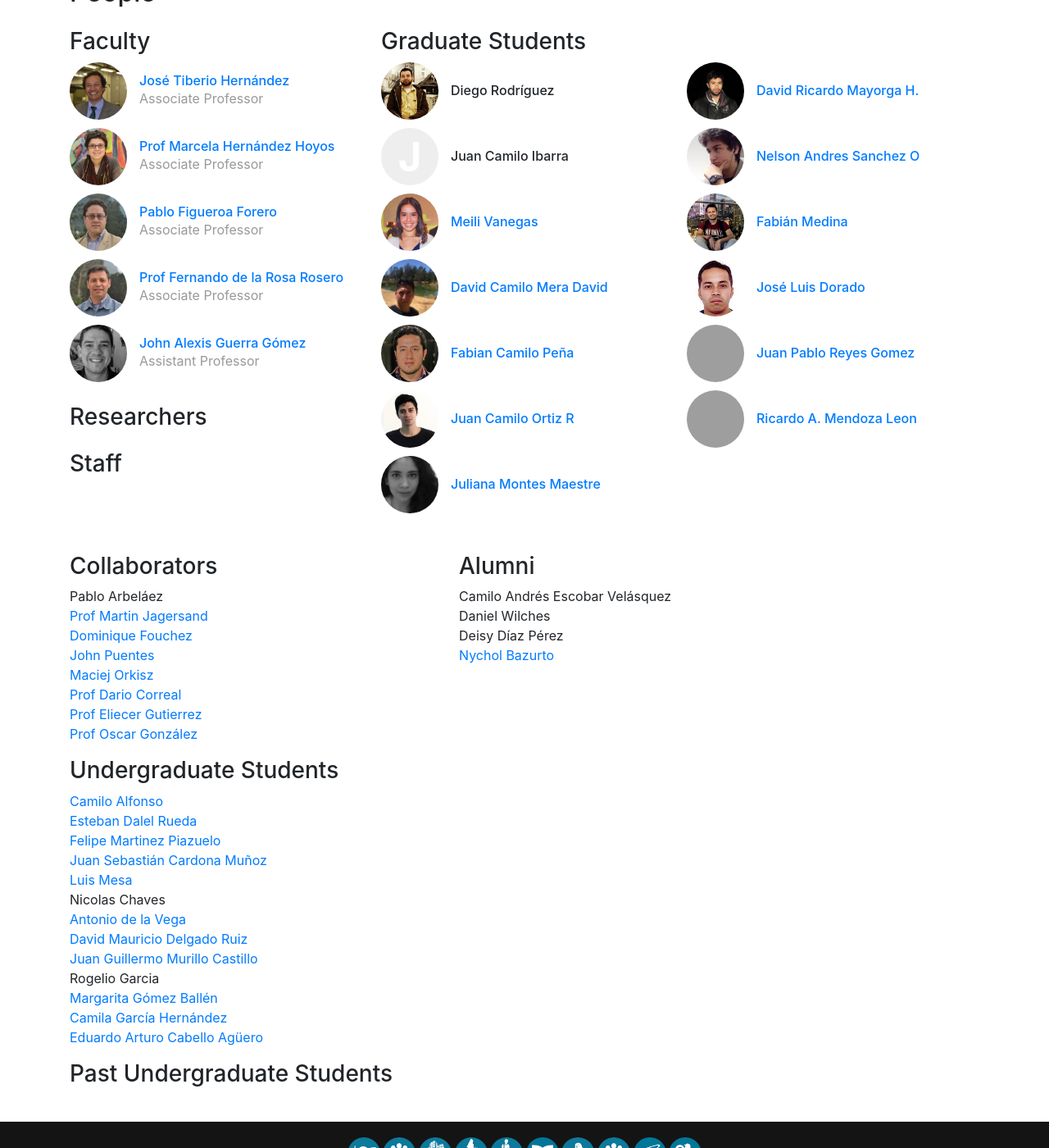
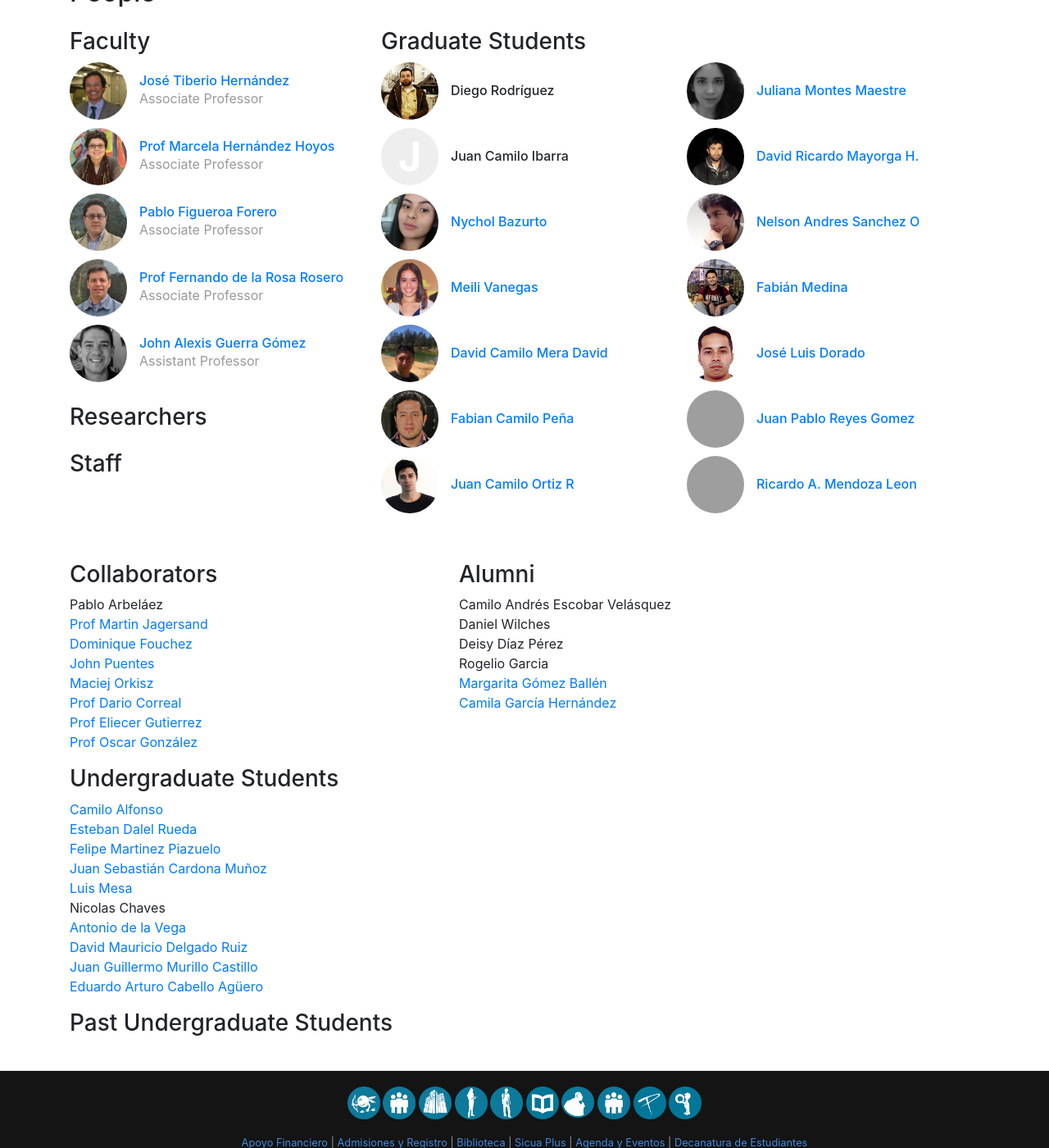
Before and after one commit to uwsampa/research-group-web, a Jekyll site: the page built from index.html, in a window 1280 px wide and 1400 px high, scrolled down 6339 px. Shown: the whole window at 82% size. Built offline with Jekyll 4.4.1, drawn with Linux system fonts in a browser that asks for light colours; part of the change alters nothing that is shown; grey boxes are pictures that could not be loaded.

```diff
--- a/_data/people.yml
+++ b/_data/people.yml
@@ -114,18 +114,18 @@ ugrad-juanGuillermo:
 
 ugrad-rogeliogarcia:
     display_name: Rogelio Garcia
-    role: ugrad
+    role: alum
     image: /img/people/foto_RogelioGarcia.jpeg
 
 ugrad-margaritaGomez:
     display_name: Margarita Gómez Ballén
-    role: ugrad
+    role: alum
     webpage: https://margaritagomez.github.io/
     image: /img/people/foto_margaritaGomez.PNG
 
 ugrad-camilaGarcia:
     display_name: Camila García Hernández
-    role: ugrad
+    role: alum
     webpage: http://cgarciahdez.github.io/
     image: /img/people/foto_camilaGarcia.png
 
@@ -146,7 +146,7 @@ grad-juanCamiloIbarra:
 
 grad-nycholBazurto:
     display_name: Nychol Bazurto
-    role: alum
+    role: grad
     webpage: http://nycholbazurto.me/
     image: /img/people/foto_nycholBazurto.jpeg
 
```
